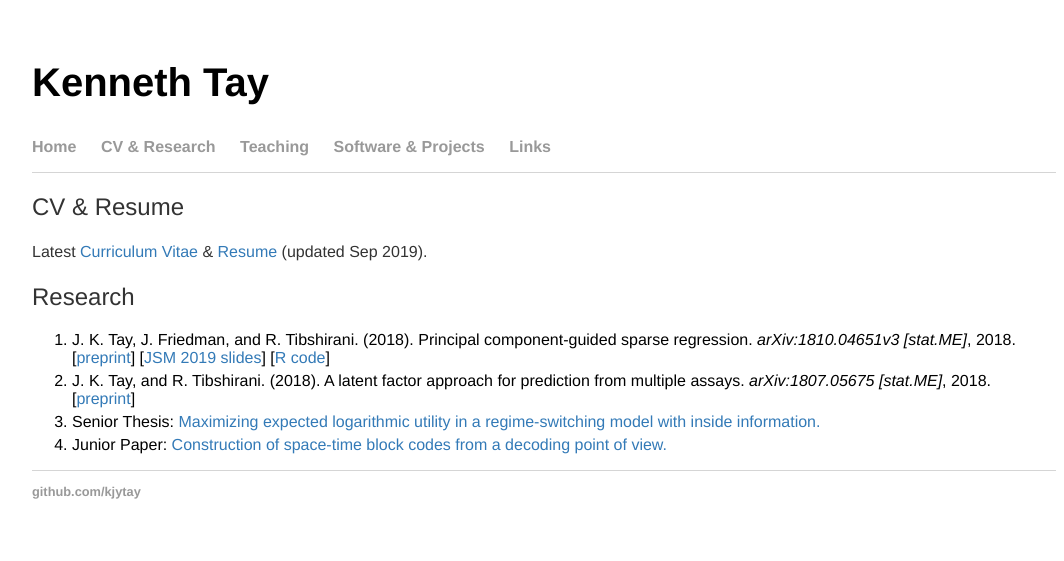
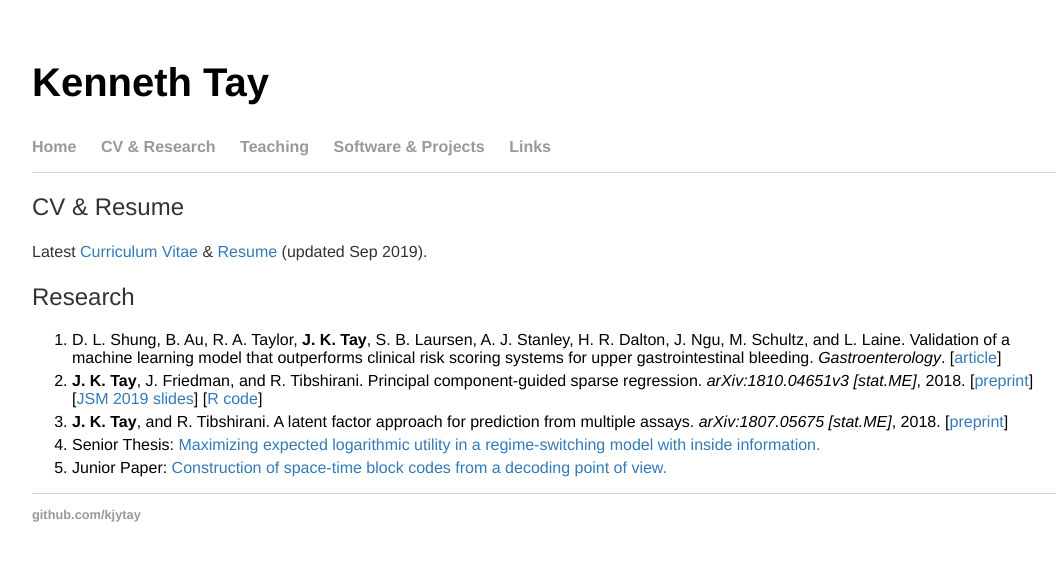
Before and after one commit to kjytay/kjytay.github.io, a Jekyll site: the page built from cv/index.html, in a window 1280 px wide. Shown: the top 561 px of the page, without its empty margins (96-1160 px from the left). Built offline with Jekyll 4.4.1, drawn with Linux system fonts in a browser that asks for light colours.

Commit message:
Updated research page.

```diff
--- a/cv/index.html
+++ b/cv/index.html
@@ -8,8 +8,9 @@ title: Kenneth Tay
   <p>Latest <a href="CV 2019-09-22.pdf">Curriculum Vitae</a> & <a href="Resume v2019-09-22.pdf">Resume</a> (updated Sep 2019).</p>
   <h2>Research</h2>
   <ol>
-    <li>J. K. Tay, J. Friedman, and R. Tibshirani. (2018). Principal component-guided sparse regression. <i>arXiv:1810.04651v3 [stat.ME]</i>, 2018. [<a href="https://arxiv.org/abs/1810.04651">preprint</a>] [<a href="pcLasso_JSM_presentation_handout.pdf">JSM 2019 slides</a>] [<a href="https://CRAN.R-project.org/package=pcLasso">R code</a>]</li>
-    <li>J. K. Tay, and R. Tibshirani. (2018). A latent factor approach for prediction from multiple assays. <i>arXiv:1807.05675 [stat.ME]</i>, 2018. [<a href="https://arxiv.org/abs/1807.05675">preprint</a>]</li>
+    <li>D. L. Shung, B. Au, R. A. Taylor, <b>J. K. Tay</b>, S. B. Laursen, A. J. Stanley, H. R. Dalton, J. Ngu, M. Schultz, and L. Laine. Validation of a machine learning model that outperforms clinical risk scoring systems for upper gastrointestinal bleeding. <i>Gastroenterology</i>. [<a href="https://www.gastrojournal.org/article/S0016-5085(19)41342-5/fulltext">article</a>]</li>
+    <li><b>J. K. Tay</b>, J. Friedman, and R. Tibshirani. Principal component-guided sparse regression. <i>arXiv:1810.04651v3 [stat.ME]</i>, 2018. [<a href="https://arxiv.org/abs/1810.04651">preprint</a>] [<a href="pcLasso_JSM_presentation_handout.pdf">JSM 2019 slides</a>] [<a href="https://CRAN.R-project.org/package=pcLasso">R code</a>]</li>
+    <li><b>J. K. Tay</b>, and R. Tibshirani. A latent factor approach for prediction from multiple assays. <i>arXiv:1807.05675 [stat.ME]</i>, 2018. [<a href="https://arxiv.org/abs/1807.05675">preprint</a>]</li>
     <li>Senior Thesis: <a href="Senior Thesis.pdf">Maximizing expected logarithmic utility in a regime-switching model with inside information.</a></li>
     <li>Junior Paper: <a href="Junior Paper.pdf">Construction of space-time block codes from a decoding point of view.</a></li>
   </ol>
```
